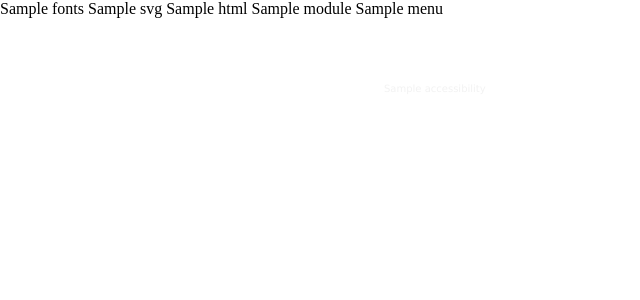
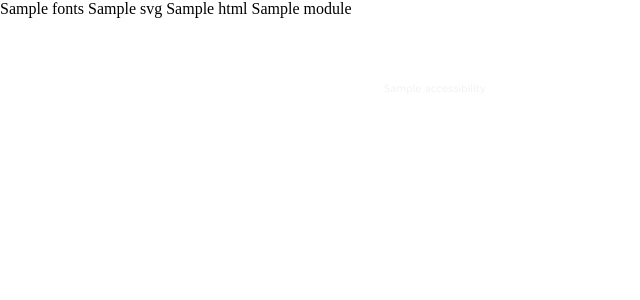
Before and after one commit to svijasvg/cloud, a Django app: template svija/templates/svija/svg_page.html in a window 1280 px wide. Shown: the top 300 px of the page, without its empty margins (0-640 px from the left). Run offline with Django 3.2, Linux system fonts and the light colour scheme; the template is opened without the code that fills it: most values are stand-ins (such as "Sample title", 1, 10 or a date in 2020).

Commit message:
removed menus from templates

```diff
--- a/svija/templates/svija/debug.html
+++ b/svija/templates/svija/debug.html
@@ -22,8 +22,6 @@
 
 <hr>module: {{ module}}
 
-<hr>menu: {{ menu }}
-
 <hr>analytics: {{ analytics_id }}
 
 <hr>bodyjs: {{ body_js }}
--- a/svija/templates/svija/svg_page.html
+++ b/svija/templates/svija/svg_page.html
@@ -45,7 +45,6 @@
 {{ form }}
 {% block token%}{% endblock %}
 {{ module }}
-{{ menu }}
 
   <script>
 
```
